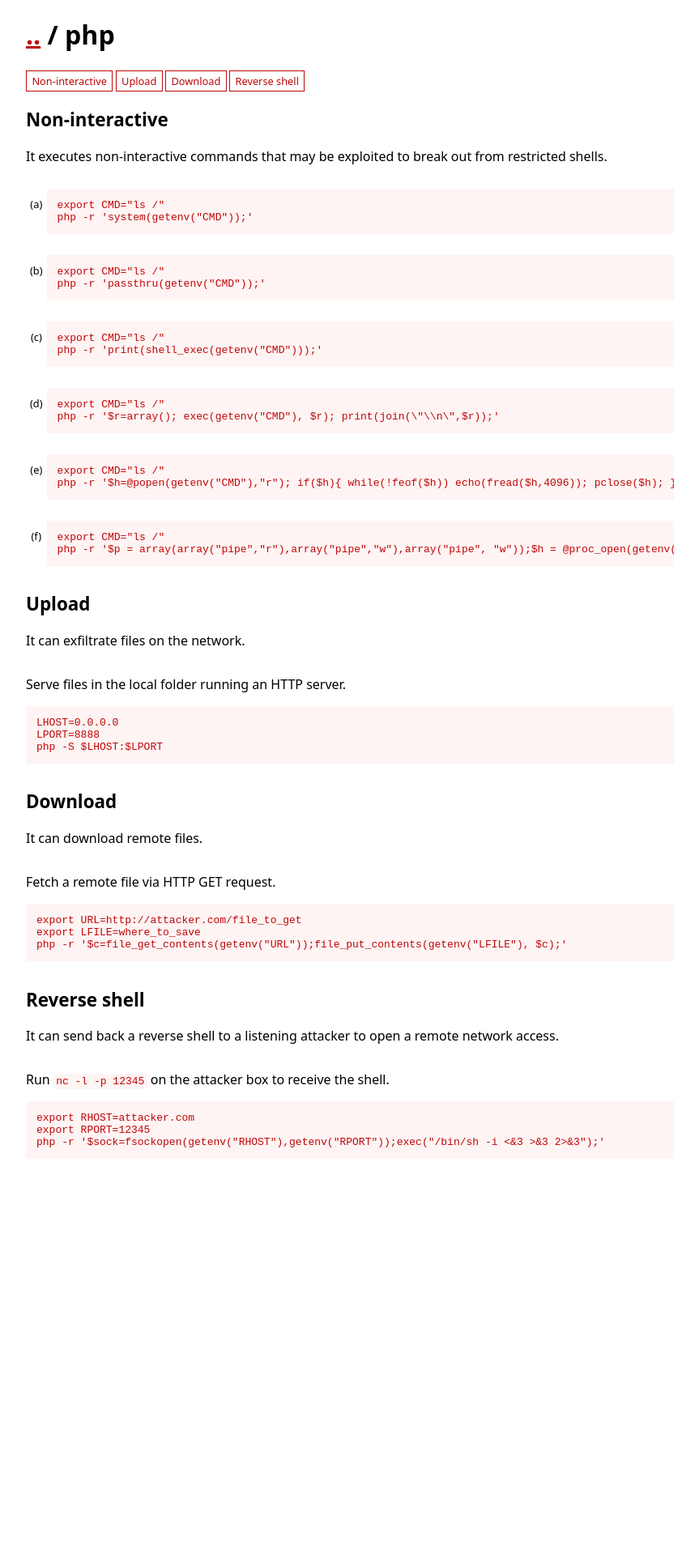
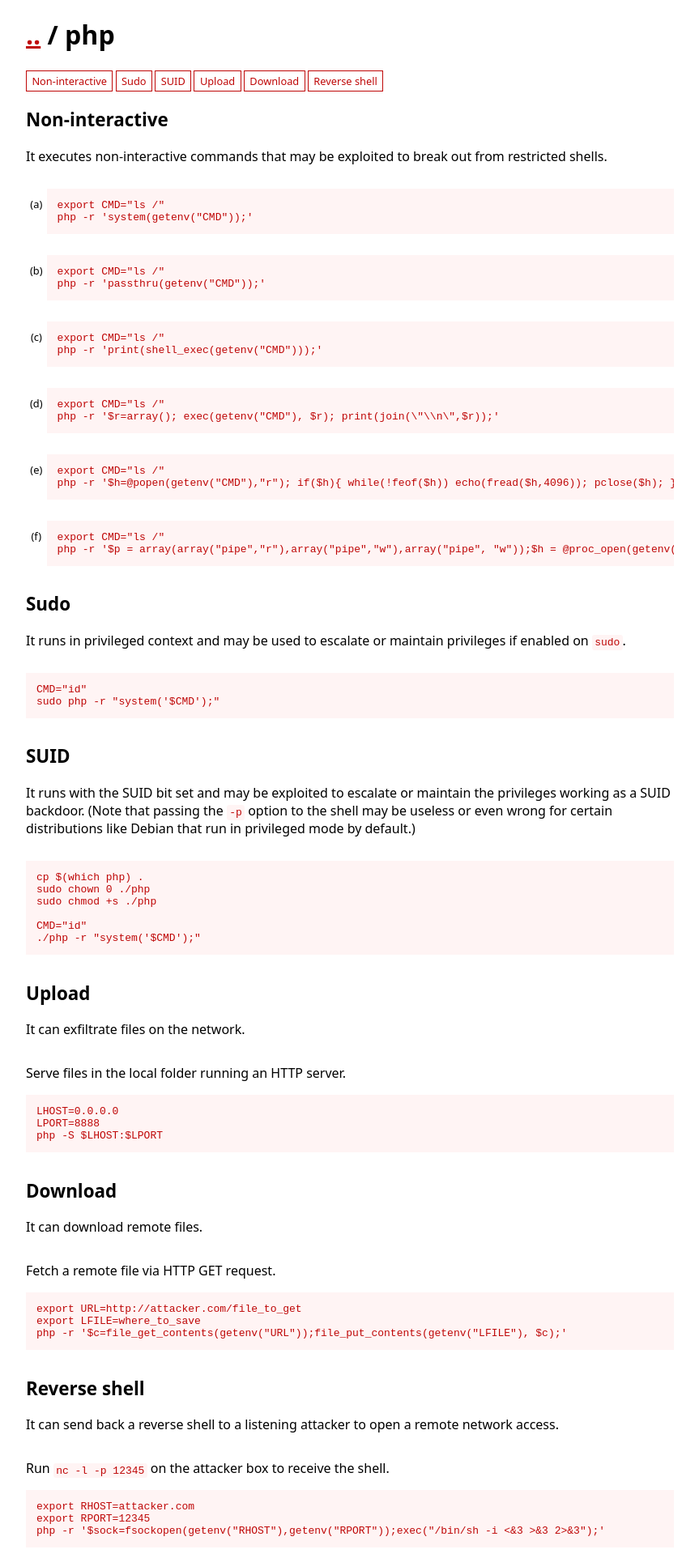
Before and after one commit to GTFOBins/GTFOBins.github.io, a Jekyll site: the page built from _gtfobins/php.md, in a window 1280 px wide. Shown: the whole page at 81% size, without its empty margins (208-1071 px from the left). Built offline with Jekyll 4.4.1, drawn with Linux system fonts in a browser that asks for light colours; before the commit the page ends 1444 px from its top, so only the background shows below that.

Commit message:
Add sudo and suid to php

```diff
--- a/_gtfobins/php.md
+++ b/_gtfobins/php.md
@@ -19,6 +19,14 @@ functions:
     - code: |
         export CMD="ls /"
         php -r '$p = array(array("pipe","r"),array("pipe","w"),array("pipe", "w"));$h = @proc_open(getenv("CMD"), $p, $pipes);if($h&&$pipes){while(!feof($pipes[1])) echo(fread($pipes[1],4096));while(!feof($pipes[2])) echo(fread($pipes[2],4096));fclose($pipes[0]);fclose($pipes[1]);fclose($pipes[2]);proc_close($h);}'
+  sudo-enabled:
+    - code: |
+        CMD="id"
+        sudo php -r "system('$CMD');"
+  suid-enabled:
+    - code: |
+        CMD="id"
+        ./php -r "system('$CMD');"
   upload:
     - description: Serve files in the local folder running an HTTP server.
       code: |
```
